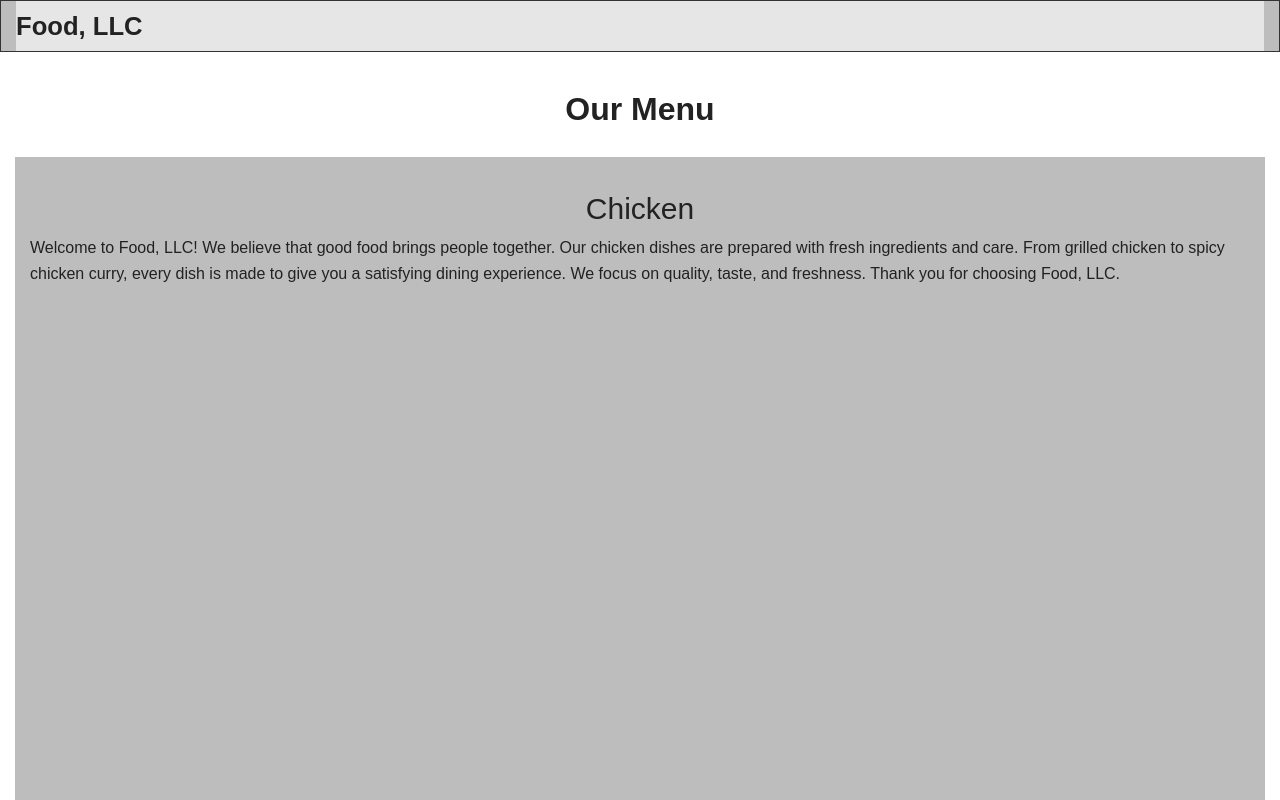
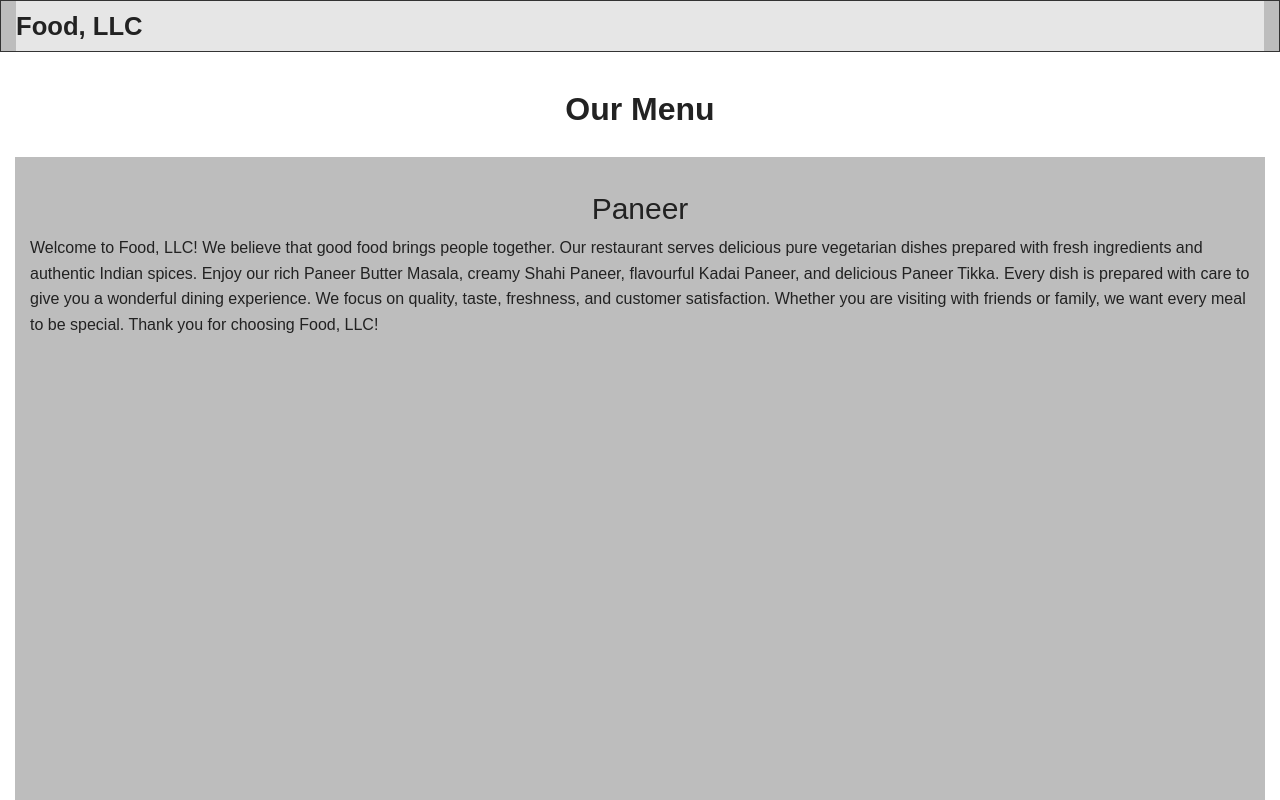
Before and after one commit to namruthanammu/coursera-module4-assignment, a plain HTML site: page module3-solution/index.html in a window 1280 px wide. Shown: the top 800 px of the page. Drawn offline with nearby package versions, Linux system fonts and the light colour scheme.

Commit message:
Revise menu to highlight vegetarian dishes
Updated the menu sections and descriptions to focus on vegetarian options, including Paneer and Veg Biryani.

```diff
--- a/module3-solution/index.html
+++ b/module3-solution/index.html
@@ -3,61 +3,107 @@
 <head>
   <meta charset="UTF-8">
   <meta name="viewport" content="width=device-width, initial-scale=1">
+
   <title>Food, LLC - Our Menu</title>
 
+  <!-- Bootstrap CSS -->
   <link rel="stylesheet"
         href="https://maxcdn.bootstrapcdn.com/bootstrap/3.4.1/css/bootstrap.min.css">
+
+  <!-- Custom CSS -->
   <link rel="stylesheet" href="css/style.css">
 </head>
 
 <body>
+
+  <!-- Navigation Bar -->
   <nav class="navbar navbar-default" id="header-nav">
     <div class="container-fluid">
+
       <div class="navbar-header">
+
+        <!-- Mobile Hamburger Button -->
         <button type="button"
                 class="navbar-toggle collapsed visible-xs"
                 data-toggle="collapse"
                 data-target="#mobile-menu"
                 aria-expanded="false">
+
           <span class="sr-only">Toggle navigation</span>
           <span class="icon-bar"></span>
           <span class="icon-bar"></span>
           <span class="icon-bar"></span>
+
         </button>
 
+        <!-- Restaurant Name -->
         <a class="navbar-brand" href="#">Food, LLC</a>
+
       </div>
 
+      <!-- Mobile Navigation Menu -->
       <div class="collapse navbar-collapse" id="mobile-menu">
+
         <ul class="nav navbar-nav visible-xs text-center">
-          <li><a href="#chicken">Chicken</a></li>
-          <li><a href="#beef">Beef</a></li>
-          <li><a href="#sushi">Sushi</a></li>
+
+          <li>
+            <a href="#paneer">Paneer</a>
+          </li>
+
+          <li>
+            <a href="#biryani">Veg Biryani</a>
+          </li>
+
+          <li>
+            <a href="#dosa">Dosa</a>
+          </li>
+
         </ul>
+
       </div>
+
     </div>
   </nav>
 
+
+  <!-- Main Menu Heading -->
   <div class="container-fluid">
+
     <h1 class="text-center">Our Menu</h1>
 
     <div class="row">
+
       <div class="col-xs-12">
-        <section class="menu-section" id="chicken">
-          <h2 class="text-center">Chicken</h2>
+
+        <!-- Paneer Section -->
+        <section class="menu-section" id="paneer">
+
+          <h2 class="text-center">Paneer</h2>
+
           <p>
-            Welcome to Food, LLC! We believe that good food brings people
-            together. Our chicken dishes are prepared with fresh ingredients
-            and care. From grilled chicken to spicy chicken curry, every dish
-            is made to give you a satisfying dining experience. We focus on
-            quality, taste, and freshness. Thank you for choosing Food, LLC.
+            Welcome to Food, LLC! We believe that good food brings
+            people together. Our restaurant serves delicious pure
+            vegetarian dishes prepared with fresh ingredients and
+            authentic Indian spices.
+
+            Enjoy our rich Paneer Butter Masala, creamy Shahi Paneer,
+            flavourful Kadai Paneer, and delicious Paneer Tikka.
+            Every dish is prepared with care to give you a wonderful
+            dining experience.
+
+            We focus on quality, taste, freshness, and customer
+            satisfaction. Whether you are visiting with friends or
+            family, we want every meal to be special.
+
+            Thank you for choosing Food, LLC!
           </p>
+
         </section>
-      </div>
-    </div>
-  </div>
 
-  <script src="https://ajax.googleapis.com/ajax/libs/jquery/1.12.4/jquery.min.js"></script>
-  <script src="https://maxcdn.bootstrapcdn.com/bootstrap/3.4.1/js/bootstrap.min.js"></script>
-</body>
-</html>
+        <!-- Veg Biryani Section -->
+        <section class="menu-section" id="biryani">
+
+          <h2 class="text-center">Veg Biryani</h2>
+
+          <p>
+            Enjoy the authentic taste of Indian vegetarian bir
```
